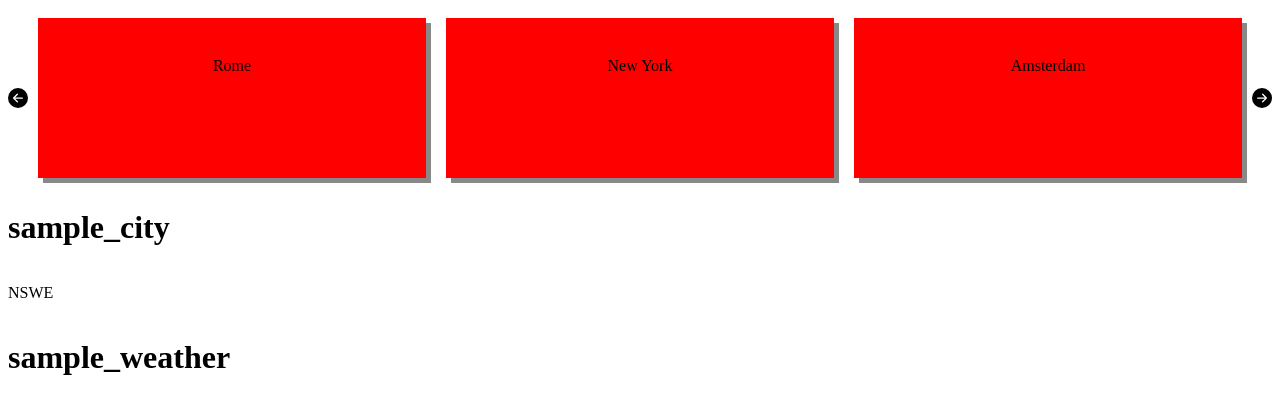
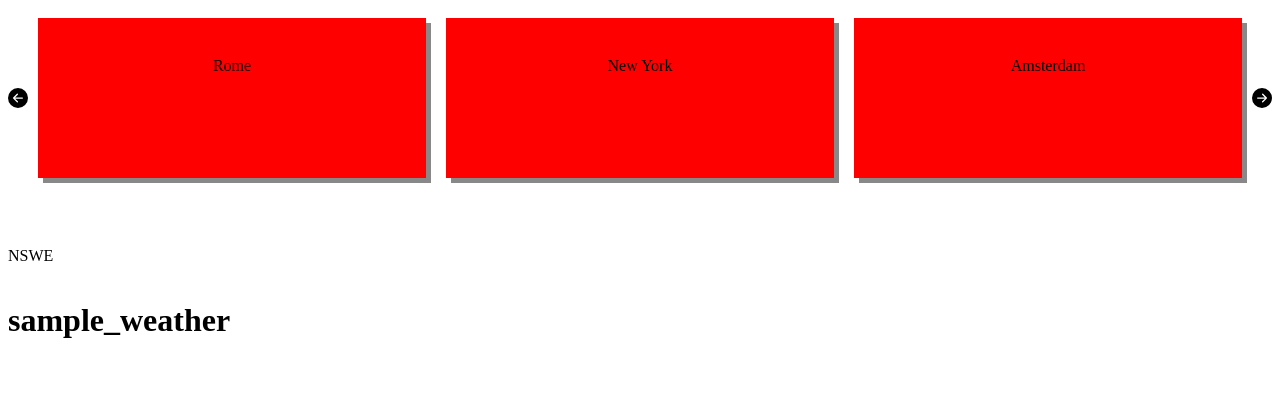
Before and after one commit to genericdude1998/Weather-App-Typescript-Portfolio, a React app: page / in a window 1280 px wide. Shown: the top 414 px of the page. Built offline with nearby package versions, Linux system fonts and the light colour scheme.

Commit message:
added city name

```diff
--- a/src/App.tsx
+++ b/src/App.tsx
@@ -3,6 +3,10 @@ import styled from "styled-components";
 import City from "./City";
 import SelectCity from "./select-city/SelectCity";
 import Weather from "./Weather";
+
+interface IState {
+    currentCity:string,
+}
 
 const Container = styled.div`
     height: 100vh;
@@ -12,15 +16,25 @@ const Container = styled.div`
     background-color: white;
 `
 
-class App extends React.Component {
+class App extends React.Component<{}, IState> {
+
+    state = {
+        currentCity: ''
+    }
+
+    setCity = (city:string) => this.setState({currentCity: city})
+
     public render() {
         return (
             <Container>
-                <SelectCity cities={[
+                <SelectCity
+                cities={[
                     'Rome', 'New York', 'Amsterdam',
                     'London', 'Manchester','Berlin',
-                    ]}/>
-                <City name={'sample_city'} coordinates={'NSWE'}/>
+                ]}
+                setCity = {this.setCity}/>
+
+                <City name={this.state.currentCity} coordinates={'NSWE'}/>
                 <Weather weather={'sample_weather'}/>
             </Container>
         );
--- a/src/select-city-list/SelectCityList.tsx
+++ b/src/select-city-list/SelectCityList.tsx
@@ -2,8 +2,9 @@ import React from "react";
 import styled from "styled-components";
 
 
-interface ISelectCityProps{
-    cities:string[],
+interface ISelectCityListProps{
+    cities: string[],
+    setCity: (city:string) => void,
 }
     const StyledList = styled.div`
         background-color: white;
@@ -26,13 +27,18 @@ const StyledElement = styled.div`
     margin: 10px;
 `
 
-class SelectCityList extends React.Component<ISelectCityProps>{
+class SelectCityList extends React.Component<ISelectCityListProps>{
 
     public render(){
-        const {cities} = this.props;
+        const {cities, setCity} = this.props;
         return(
             <StyledList> {cities.map(city => {
-                return <StyledElement key={city}>{city}</StyledElement>
+                return <StyledElement
+                    key={city}
+                    onClick={() => setCity(city)}
+                    >
+                        {city}
+                    </StyledElement>
                 })}
             </StyledList>
         )
--- a/src/select-city/SelectCity.tsx
+++ b/src/select-city/SelectCity.tsx
@@ -7,6 +7,7 @@ import {BsArrowRightCircleFill} from 'react-icons/bs';
 
 interface ISelectCityProps {
     cities: string[],
+    setCity: (city:string) => void,
 }
 
 interface ISelectCityState{
@@ -54,7 +55,7 @@ class SelectCity extends React.Component<ISelectCityProps, ISelectCityState> {
         return(
             <Container>
                 <BsArrowLeftCircleFill size={20} onClick={this.scrollLeft}/>
-                <StyledList cities={cities}/>
+                <StyledList cities={cities} setCity={this.props.setCity}/>
                 <BsArrowRightCircleFill size={20} onClick={this.scrollRight}/>
             </Container>
         );
```
